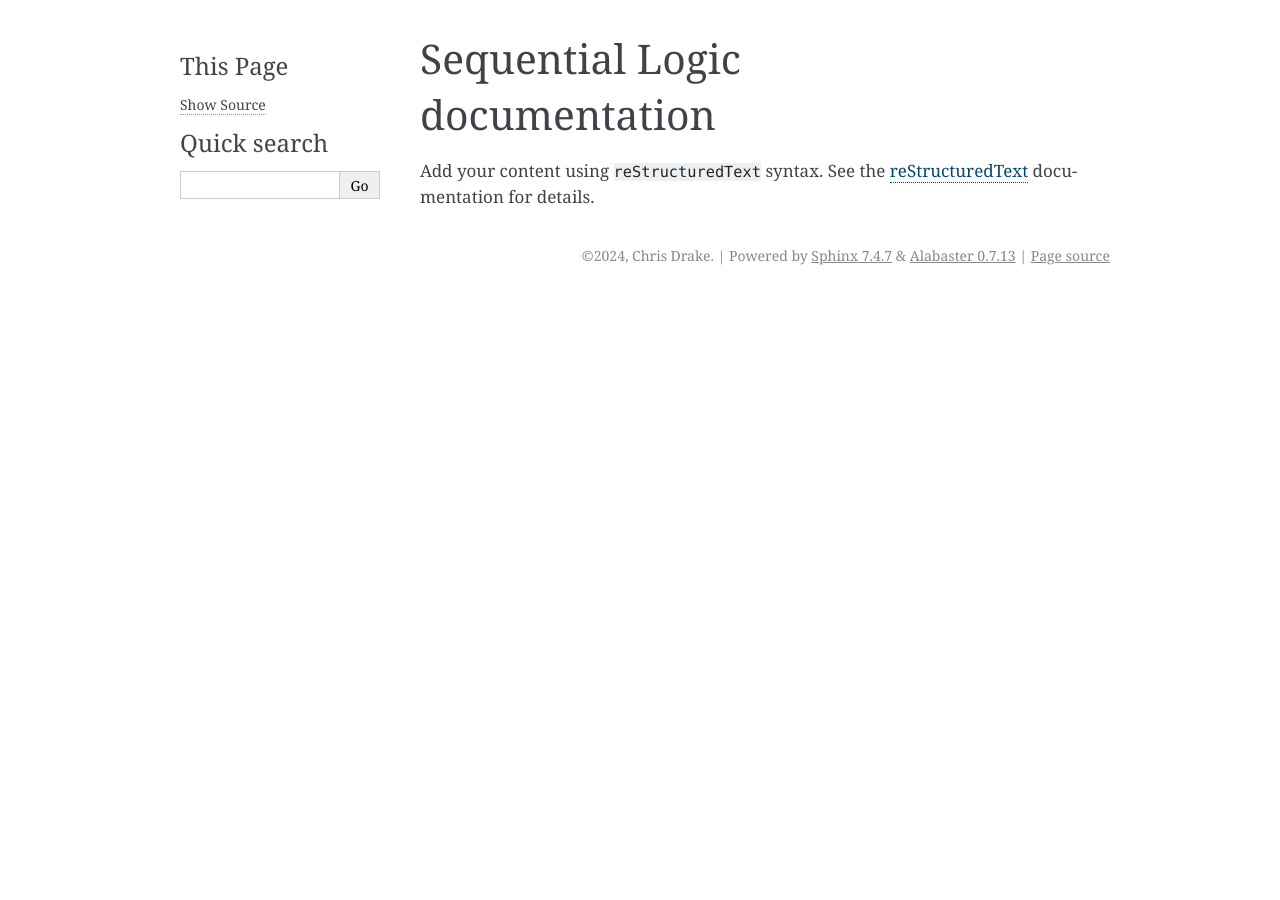
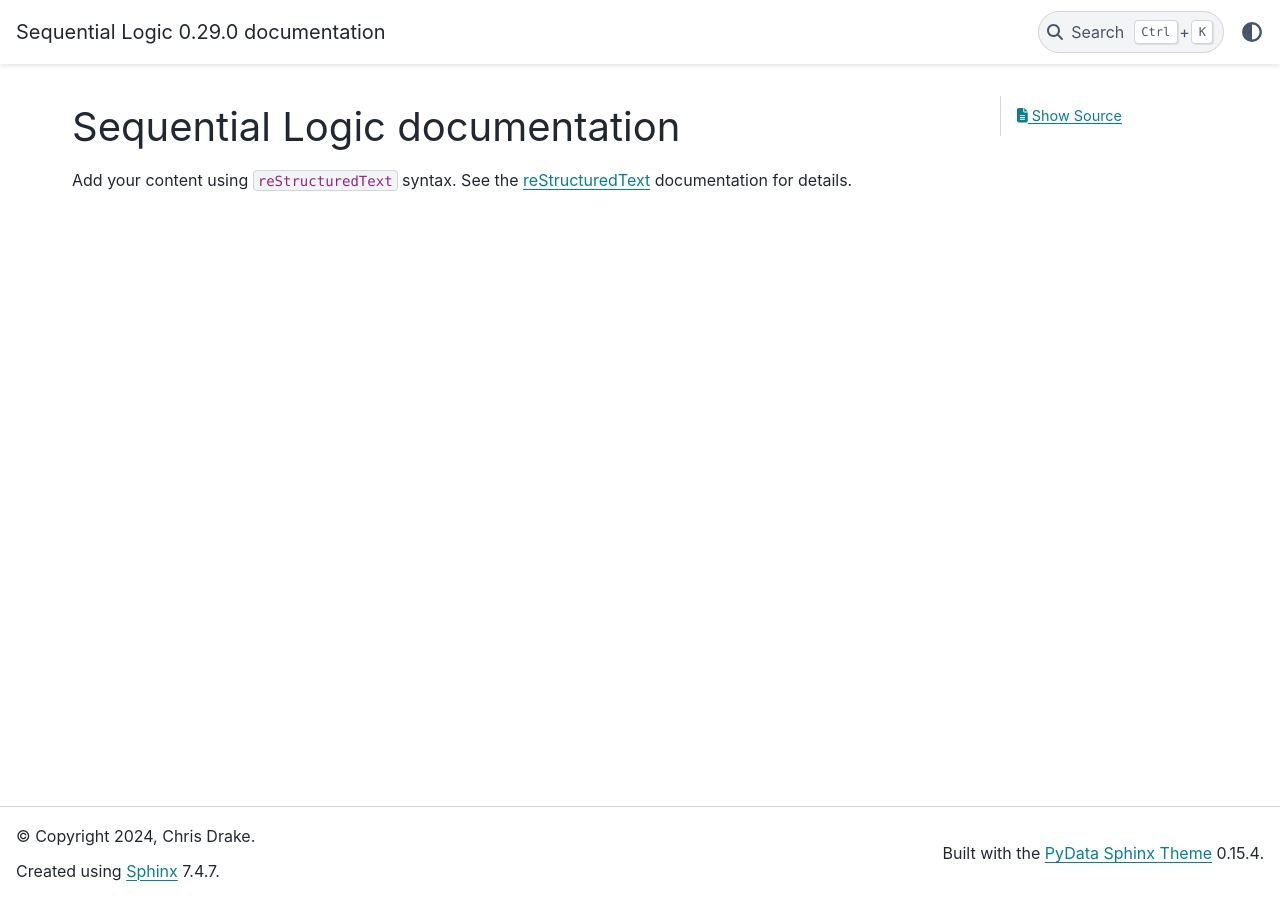
Before and after one commit to cjdrake/seqlogic, a Sphinx documentation site: the page built from doc/source/index.rst, in a window 1280 px wide. Built offline with Sphinx 7.4.7 and the PyData theme 0.15.4, drawn with Linux system fonts in a browser that asks for light colours.

Commit message:
Add pydata-sphinx-theme

```diff
--- a/doc/source/conf.py
+++ b/doc/source/conf.py
@@ -31,5 +31,5 @@ exclude_patterns = []
 # -- Options for HTML output -------------------------------------------------
 # https://www.sphinx-doc.org/en/master/usage/configuration.html#options-for-html-output
 
-html_theme = "alabaster"
+html_theme = "pydata_sphinx_theme"
 html_static_path = ["_static"]
--- a/requirements-dev.txt
+++ b/requirements-dev.txt
@@ -6,6 +6,7 @@ twine
 
 # Documentation
 sphinx
+pydata-sphinx-theme
 
 # Code Quality
 black
```
